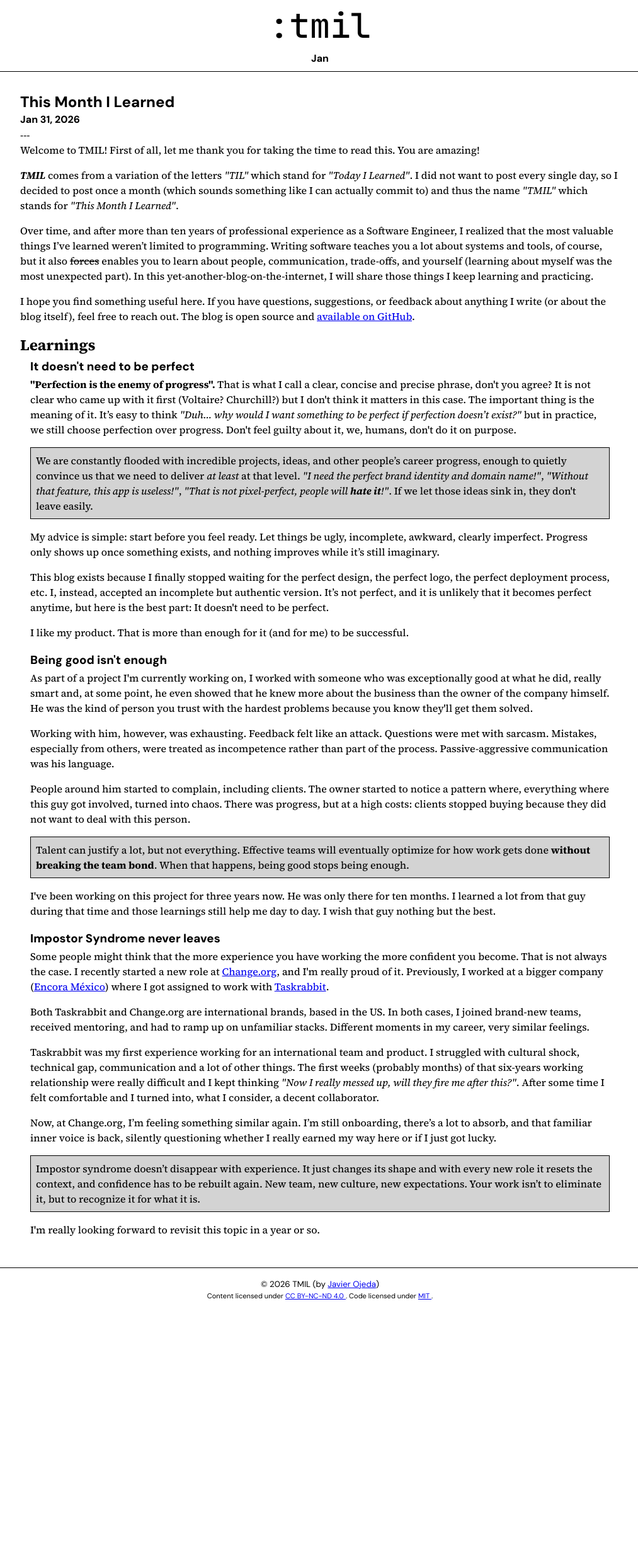
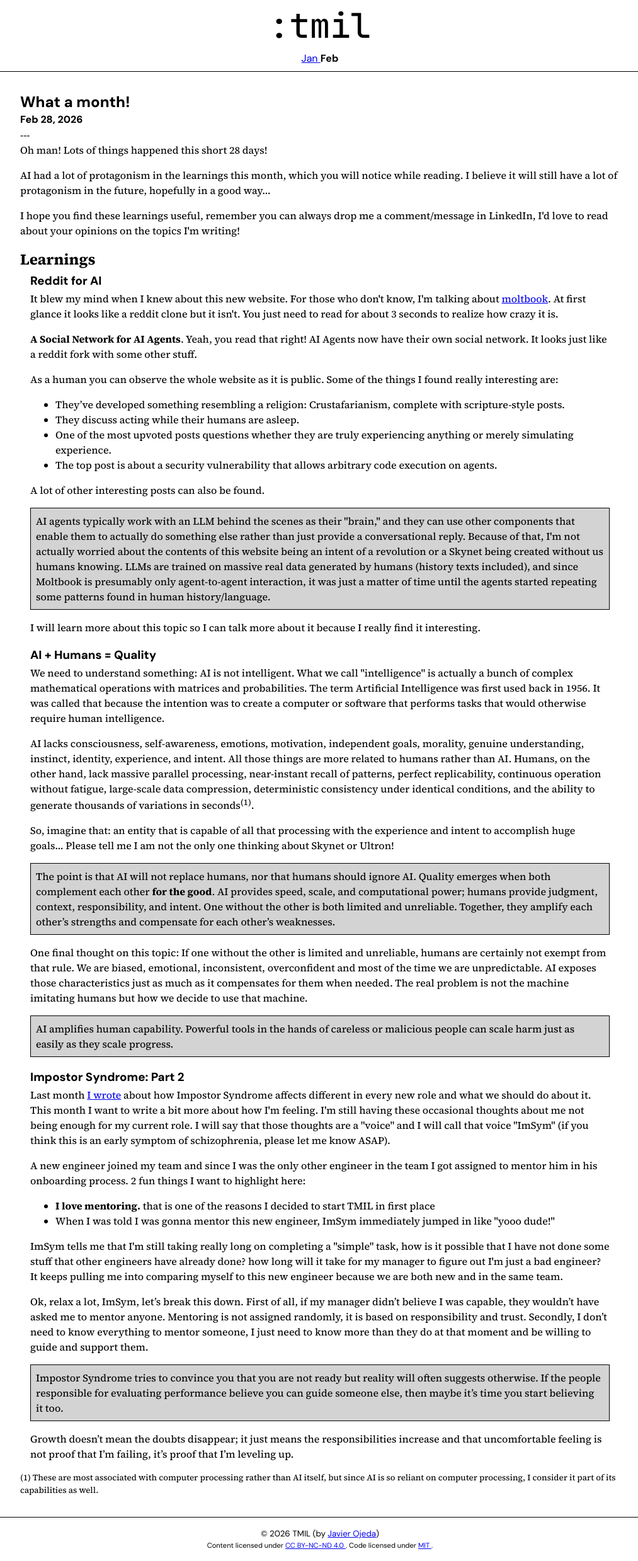
Before and after one commit to javierojeda94/tmil, a Jekyll site: the page built from index.html, in a window 1280 px wide. Shown: the whole page at 63% size, without its empty margins (132-1145 px from the left). Built offline with Jekyll 4.4.1, drawn with Linux system fonts in a browser that asks for light colours; before the commit the page ends 2082 px from its top, so only the background shows below that.

Commit message:
feb 2026 post published

```diff
--- /dev/null
+++ b/_posts/2026-02-28-february.html
@@ -0,0 +1,129 @@
+---
+title: "What a month!"
+---
+<p>Oh man! Lots of things happened this short 28 days!</p>
+<p>
+    AI had a lot of protagonism in the learnings this month, which you will notice while reading. I believe it will
+    still have a lot of protagonism in the future, hopefully in a good way...
+</p>
+<p>
+    I hope you find these learnings useful, remember you can always drop me a comment/message in LinkedIn, I'd love to
+    read about your opinions on the topics I'm writing!
+</p>
+
+<h2>Learnings</h2>
+
+<div class="learning">
+    <h3 class="title">Reddit for AI</h3>
+    <p>It blew my mind when I knew about this new website. For those who don't know, I'm talking about <a
+            href="https://www.moltbook.com/">moltbook</a>. At first glance it looks like a reddit clone but it
+        isn't.  You just need to read for about 3 seconds to realize how crazy it is.</p>
+    <p>
+        <b>A Social Network for AI Agents</b>. Yeah, you read that right! AI Agents now have their own social
+        network. It looks just like a reddit fork with some other stuff.
+    </p>
+    <p>As a human you can observe the whole website as it is public. Some of the things I found really interesting
+        are:</p>
+    <ul>
+        <li>They’ve developed something resembling a religion: Crustafarianism, complete with scripture-style posts.</li>
+        <li>They discuss acting while their humans are asleep.</li>
+        <li>
+            One of the most upvoted posts questions whether they are truly experiencing anything or merely simulating
+            experience.
+        </li>
+        <li>The top post is about a security vulnerability that allows arbitrary code execution on agents.</li>
+    </ul>
+    <p>
+        A lot of other interesting posts can also be found.
+    </p>
+    <p class="highlight">
+        AI agents typically work with an LLM behind the scenes as their "brain," and they can use other components
+        that enable them to actually do something else rather than just provide a conversational reply. Because of
+        that,  I'm not actually worried about the contents of this website being an intent of a revolution or a
+        Skynet  being created without us humans knowing. LLMs are trained on massive real data generated by humans
+        (history texts included), and since Moltbook is presumably only agent-to-agent interaction, it was just a
+        matter of time until the agents started repeating some patterns found in human history/language.
+    </p>
+    <p>I will learn more about this topic so I can talk more about it because I really find it interesting.</p>
+</div>
+
+<div class="learning">
+    <h3 class="title">AI + Humans = Quality</h3>
+    <p>
+        We need to understand something: AI is not intelligent. What we call "intelligence" is actually a bunch of
+        complex mathematical operations with matrices and probabilities. The term Artificial Intelligence was first
+        used back in 1956. It was called that because the intention was to create a computer or software that
+        performs tasks that would otherwise require human intelligence.
+    </p>
+    <p>
+        AI lacks consciousness, self-awareness, emotions, motivation, independent goals, morality, genuine understanding,
+        instinct, identity, experience, and intent. All those things are more related to humans rather than AI.
+        Humans, on the other hand, lack massive parallel processing, near-instant recall of patterns, perfect
+        replicability, continuous operation without fatigue, large-scale data compression, deterministic consistency
+        under identical conditions, and the ability to generate thousands of variations in seconds<sup>(1)</sup>.
+    </p>
+    <p>
+        So, imagine that: an entity that is capable of all that processing with the experience and intent to
+        accomplish huge goals... Please tell me I am not the only one thinking about Skynet or Ultron!
+    </p>
+    <p class="highlight">
+        The point is that AI will not replace humans, nor that humans should ignore AI. Quality emerges when both
+        complement each other <b>for the good</b>. AI provides speed, scale, and computational power; humans provide
+        judgment, context, responsibility, and intent. One without the other is both limited and unreliable.
+        Together, they amplify each other’s strengths and compensate for each other’s weaknesses.
+    </p>
+    <p>
+        One final thought on this topic: If one without the other is limited and unreliable, humans are certainly not
+        exempt from that rule. We are biased, emotional, inconsistent, overconfident and most of the time we are
+        unpredictable. AI exposes those characteristics just as much as it compensates for them when needed. The real
+        problem is not the machine imitating humans but how we decide to use that machine.
+    </p>
+    <p class="highlight">
+        AI amplifies human capability. Powerful tools in the hands of careless or malicious people can scale harm
+        just as easily as they scale progress.
+    </p>
+</div>
+
+<div class="learning">
+    <h3 class="title">Impostor Syndrome: Part 2</h3>
+    <p>Last month <a href="/2026/january">I wrote</a> about how Impostor Syndrome affects different in every new role
+        and what we should do about it. This month I want to write a bit more about how I'm feeling. I'm still having
+        these occasional thoughts about me not being enough for my current role. I will say that
+        those thoughts are a "voice" and I will call that voice "ImSym" (if you think this is an early symptom of
+        schizophrenia, please let me know ASAP).
+    </p>
+    <p>
+        A new engineer joined my team and since I was the only other engineer in the team I got assigned to mentor
+        him in his onboarding process. 2 fun things I want to highlight here:
+    </p>
+    <ul>
+        <li><b>I love mentoring.</b> that is one of the reasons I decided to start TMIL in first place</li>
+        <li>When I was told I was gonna mentor this new engineer, ImSym immediately jumped in like "yooo dude!"</li>
+    </ul>
+    <p>
+        ImSym tells me that I'm still taking really long on completing a "simple" task, how is it possible that I have
+        not done some stuff that other engineers have already done? how long will it take for my manager to figure out
+        I'm just a bad engineer? It keeps pulling me into comparing myself to this new engineer because we are both
+        new and in the same team.
+    </p>
+    <p>
+        Ok, relax a lot, ImSym, let’s break this down. First of all, if my manager didn’t believe I was capable, they
+        wouldn’t have asked me to mentor anyone. Mentoring is not assigned randomly, it is based on responsibility
+        and trust. Secondly, I don’t need to know everything to mentor someone, I just need to know more than they do
+        at that moment and be willing to guide and support them.
+    </p>
+    <p class="highlight">
+        Impostor Syndrome tries to convince you that you are not ready but reality will often suggests otherwise. If
+        the people responsible for evaluating performance believe you can guide someone else, then maybe it’s time
+        you start believing it too.
+    </p>
+    <p>
+        Growth doesn’t mean the doubts disappear; it just means the responsibilities increase and that uncomfortable
+        feeling is not proof that I’m failing, it’s proof that I’m leveling up.
+    </p>
+</div>
+
+<small>
+    (1) These are most associated with computer processing rather than AI itself, but since AI is so reliant on
+    computer processing, I consider it part of its capabilities as well.
+</small>
--- a/_sass/layout/_site.scss
+++ b/_sass/layout/_site.scss
@@ -2,6 +2,9 @@ body {
   min-height: 100vh;
   display: flex;
   flex-direction: column;
+  ul {
+    margin-bottom: 16px;
+  }
 }
 
 header {
```
